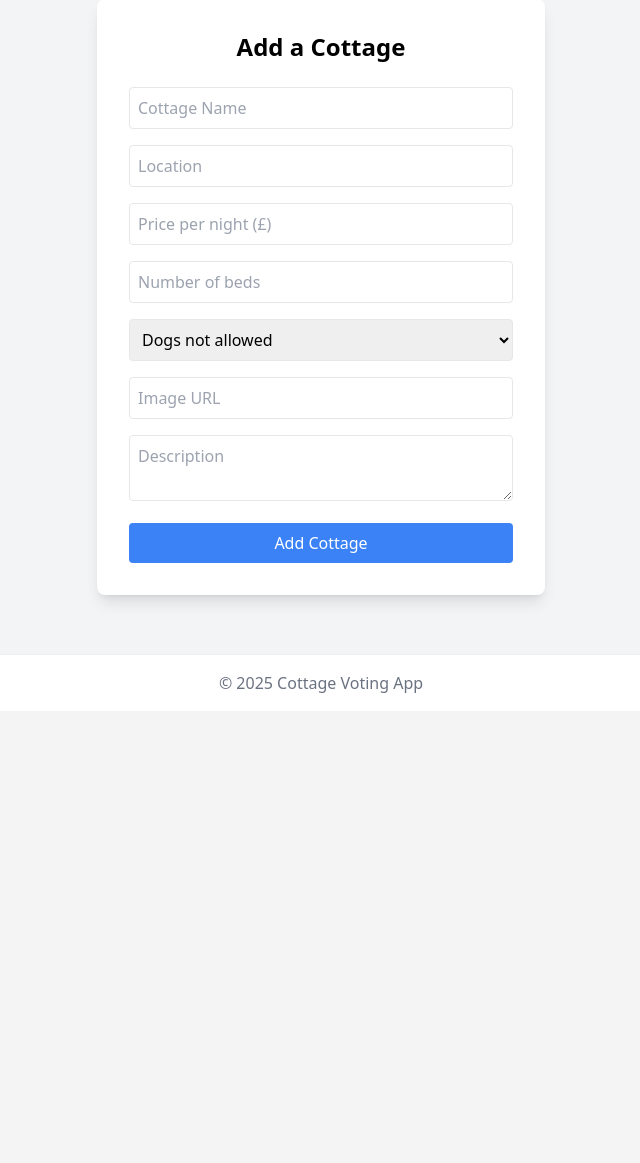
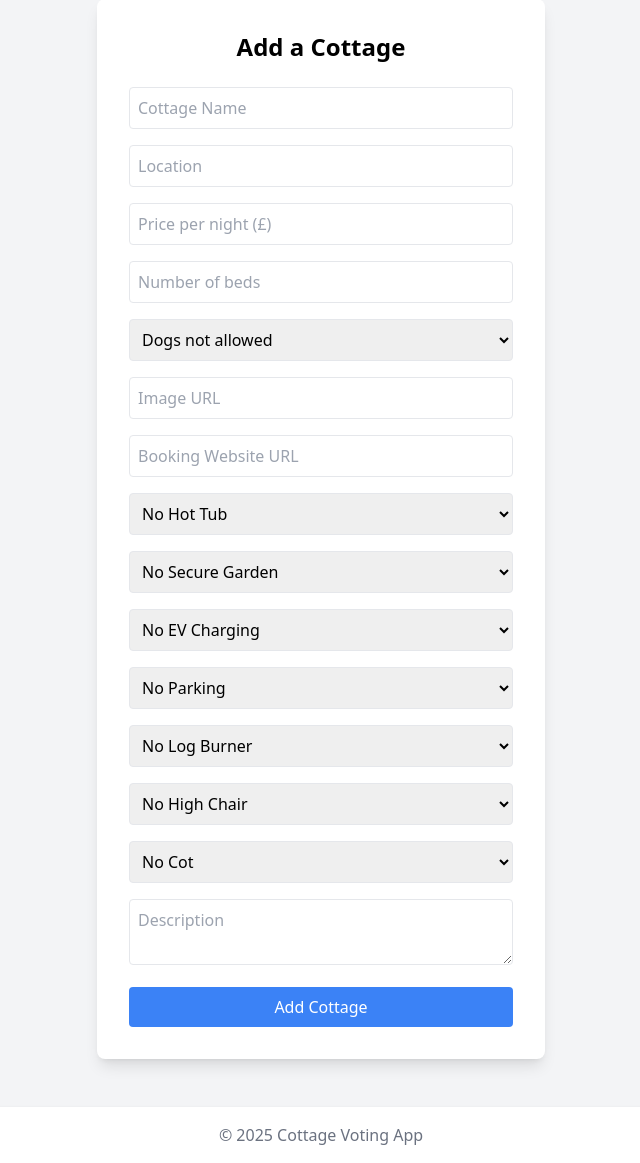
Before and after one commit to PeterSayer/CottageChooser, a Flask app: page /add in a window 1280 px wide. Shown: the part 89-1252 px from the top of the page, without its empty margins (319-959 px from the left). Before the commit the page ends 782 px from the top, so only its background shows below. Run offline with Flask 3, Linux system fonts and the light colour scheme; some libraries are stand-ins or nearby versions.

Commit message:
Initial commit

```diff
--- a/app.py
+++ b/app.py
@@ -129,13 +129,26 @@
         beds = int(request.form.get('beds') or 1)
         dogs = 1 if request.form.get('dogs', '') == 'yes' else 0
         image = request.form.get('image', '').strip()
+        url = request.form.get('url', '').strip()
         description = request.form.get('description', '').strip()
         submitted_by = session.get('user_name', 'Guest')
+
+        # Get the new boolean fields
+        hottub = int(request.form.get('hottub', '0'))
+        secure_garden = int(request.form.get('secure_garden', '0'))
+        ev_charging = int(request.form.get('ev_charging', '0'))
+        parking = int(request.form.get('parking', '0'))
+        log_burner = int(request.form.get('log_burner', '0'))
+        high_chair = int(request.form.get('high_chair', '0'))
+        cot = int(request.form.get('cot', '0'))
+
         db = get_db()
         db.execute(
-            "INSERT INTO cottages (name, location, price, beds, dogs_allowed, image, description, submitted_by) "
-            "VALUES (?, ?, ?, ?, ?, ?, ?, ?)",
-            (name, location, price, beds, dogs, image, description, submitted_by)
+            "INSERT INTO cottages (name, location, price, beds, dogs_allowed, image, url, description, "
+            "submitted_by, hottub, secure_garden, ev_charging, parking, log_burner, high_chair, cot) "
+            "VALUES (?, ?, ?, ?, ?, ?, ?, ?, ?, ?, ?, ?, ?, ?, ?, ?)",
+            (name, location, price, beds, dogs, image, url, description, submitted_by,
+             hottub, secure_garden, ev_charging, parking, log_burner, high_chair, cot)
         )
         db.commit()
         flash('Cottage suggestion added')
--- a/templates/add.html
+++ b/templates/add.html
@@ -14,6 +14,43 @@
         <option value="yes">Dogs allowed</option>
       </select>
       <input type="text" name="image" placeholder="Image URL" class="w-full border rounded p-2">
+      <input type="text" name="url" placeholder="Booking Website URL" class="w-full border rounded p-2">
+
+      <select name="hottub" class="w-full border rounded p-2">
+        <option value="0">No Hot Tub</option>
+        <option value="1">Has Hot Tub</option>
+      </select>
+
+      <select name="secure_garden" class="w-full border rounded p-2">
+        <option value="0">No Secure Garden</option>
+        <option value="1">Has Secure Garden</option>
+      </select>
+
+      <select name="ev_charging" class="w-full border rounded p-2">
+        <option value="0">No EV Charging</option>
+        <option value="1">Has EV Charging</option>
+      </select>
+
+      <select name="parking" class="w-full border rounded p-2">
+        <option value="0">No Parking</option>
+        <option value="1">Has Parking</option>
+      </select>
+
+      <select name="log_burner" class="w-full border rounded p-2">
+        <option value="0">No Log Burner</option>
+        <option value="1">Has Log Burner</option>
+      </select>
+
+      <select name="high_chair" class="w-full border rounded p-2">
+        <option value="0">No High Chair</option>
+        <option value="1">Has High Chair</option>
+      </select>
+
+      <select name="cot" class="w-full border rounded p-2">
+        <option value="0">No Cot</option>
+        <option value="1">Has Cot</option>
+      </select>
+
       <textarea name="description" placeholder="Description" class="w-full border rounded p-2"></textarea>
 
       <button type="submit" class="w-full bg-blue-500 hover:bg-blue-600 text-white px-4 py-2 rounded">Add Cottage</button>
```
Also changed, not shown: templates/details.html (+93 -2 lines).
